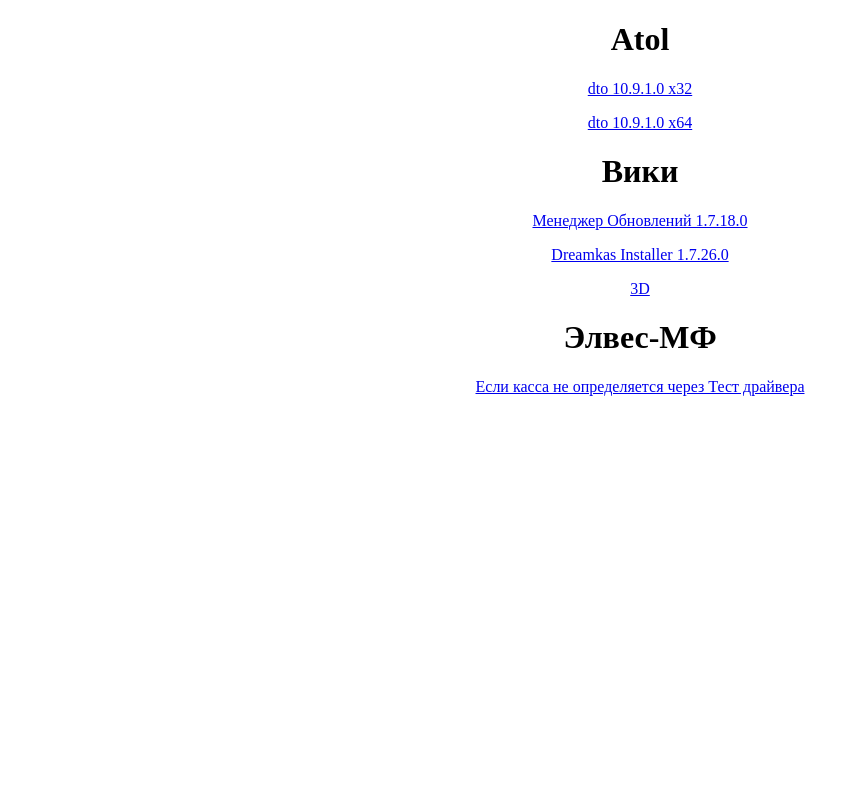
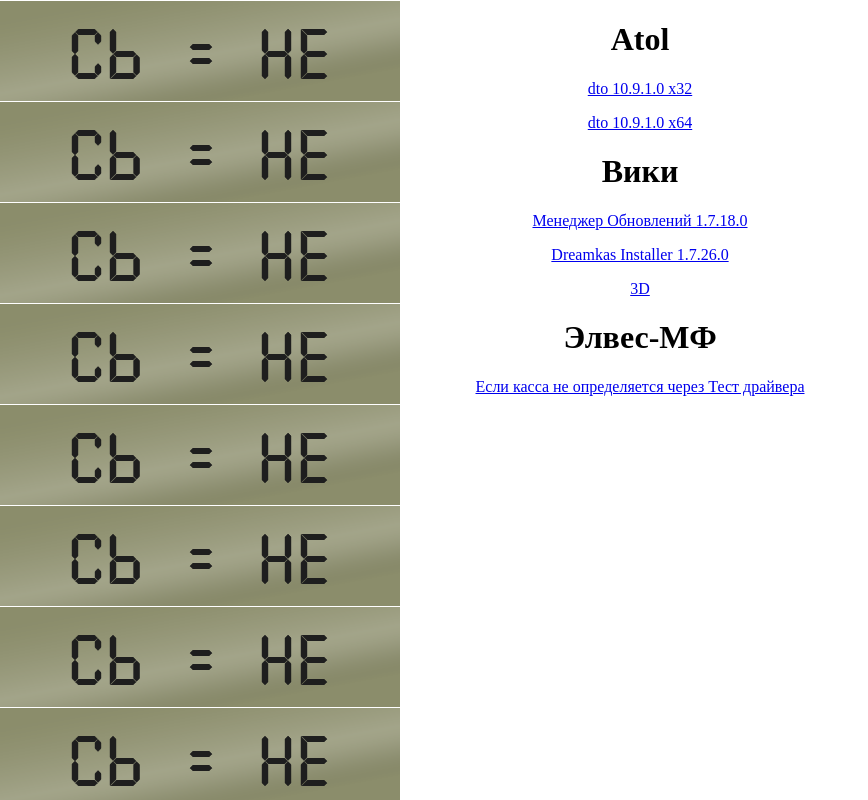
Before and after one commit to lostpage/lostpage.github.io, a plain HTML site: page index.html in a window 1280 px wide. Shown: the whole page, without its empty margins (0-868 px from the left). Drawn offline with Linux system fonts and the light colour scheme.

Commit message:
Update style.css

```diff
--- a/css/style.css
+++ b/css/style.css
@@ -3,7 +3,7 @@ p, h1 {
 }
 
 body {
-    background: url(img/02_elves_mf.png);
+    background: url(/img/02_elves_mf.png);
     background-size: auto;
     background-repeat: repeat-x;
     background-repeat: repeat-y;
```
